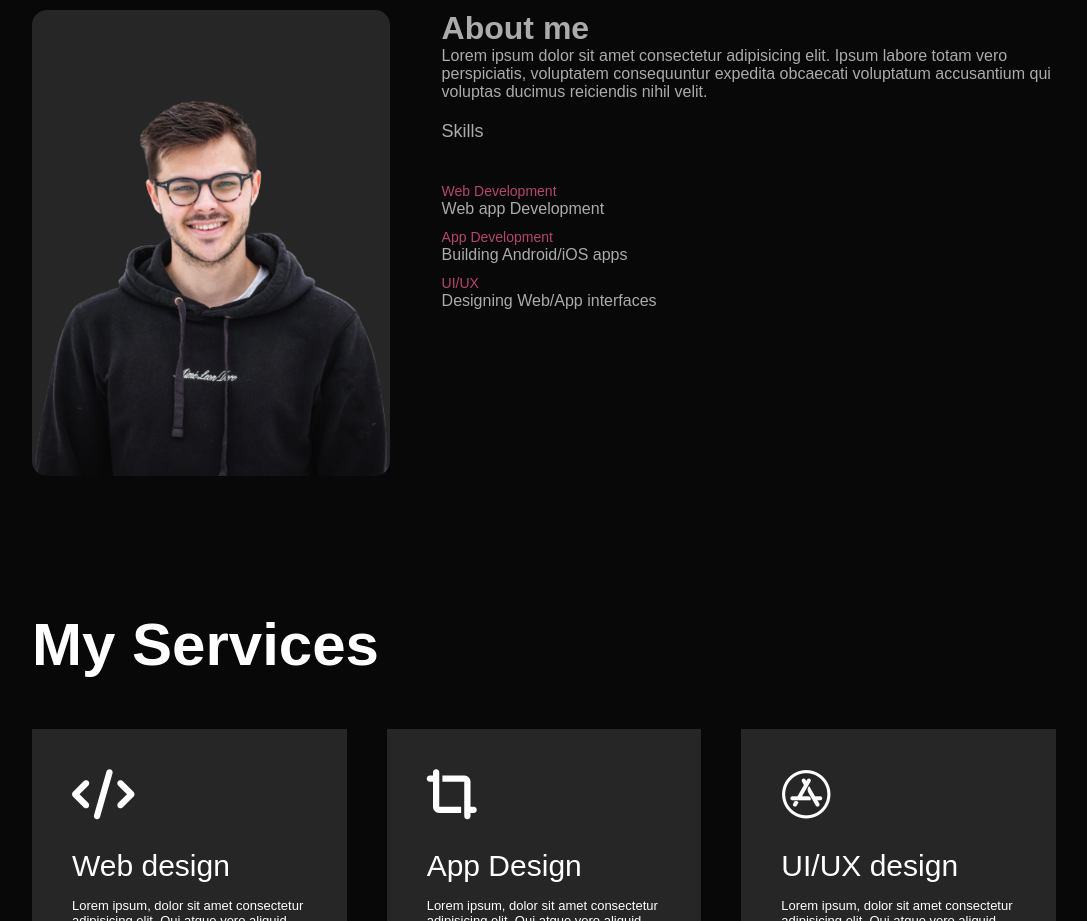
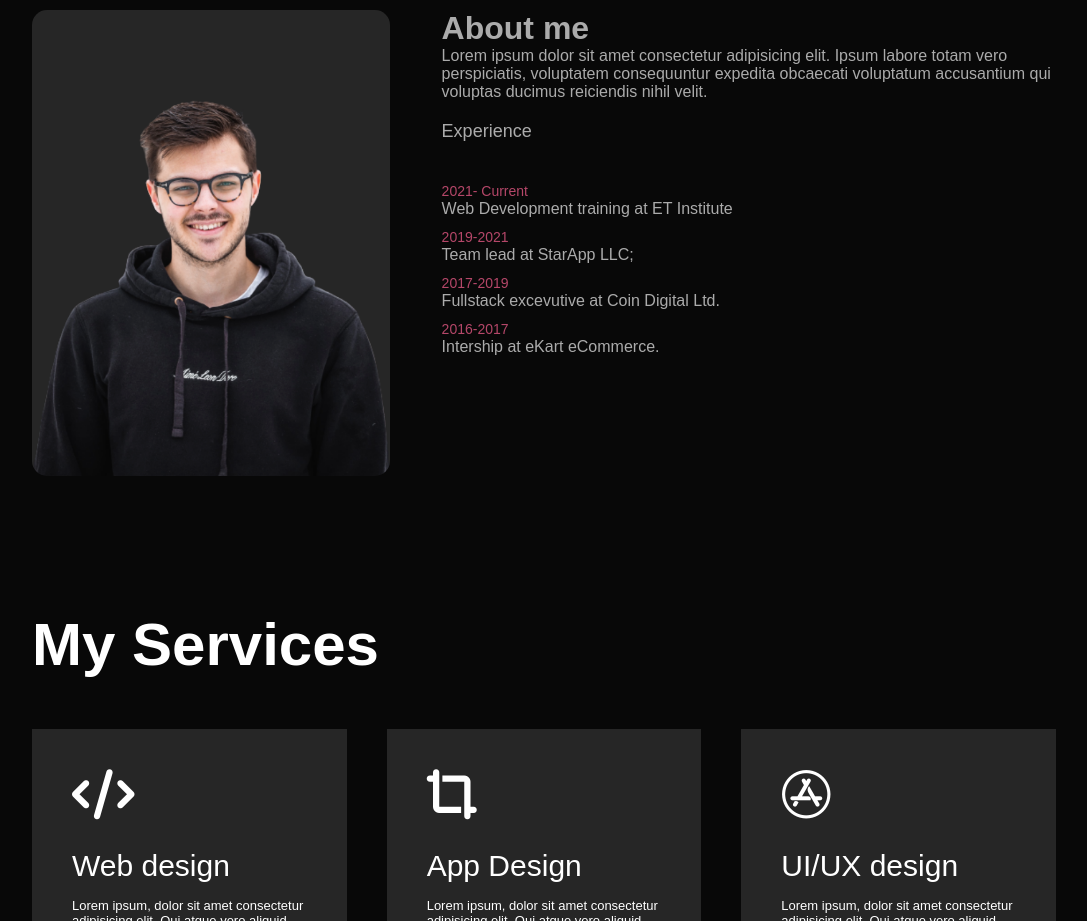
Before and after one commit to bikramdhiman/demo-portfolio.github.io, a plain HTML site: page index.html in a window 1280 px wide. Shown: the part 880-1801 px from the top of the page, without its empty margins (96-1183 px from the left). Drawn offline with Linux system fonts and the light colour scheme.

Commit message:
Update index.html
new-branch

```diff
--- a/index.html
+++ b/index.html
@@ -46,19 +46,26 @@
               nihil velit.
             </p>
             <div class="tab-titles">
-              <p class="tab-links">Skills</p>
+              <p class="tab-links">Experience</p>
             </div>
             <div class="tab-contents">
               <ul>
-                <li><span>Web Development</span><br />Web app Development</li>
                 <li>
-                  <span>App Development</span><br />
-                  Building Android/iOS apps
+                  <span>2021- Current</span><br />Web Development training at ET
+                  Institute
+                </li>
+                <li>
+                  <span>2019-2021</span><br />
+                  Team lead at StarApp LLC;
                 </li>
 
                 <li>
-                  <span>UI/UX</span><br />
-                  Designing Web/App interfaces
+                  <span>2017-2019</span><br />
+                  Fullstack excevutive at Coin Digital Ltd.
+                </li>
+                <li>
+                  <span>2016-2017</span><br />
+                  Intership at eKart eCommerce.
                 </li>
               </ul>
             </div>
```
